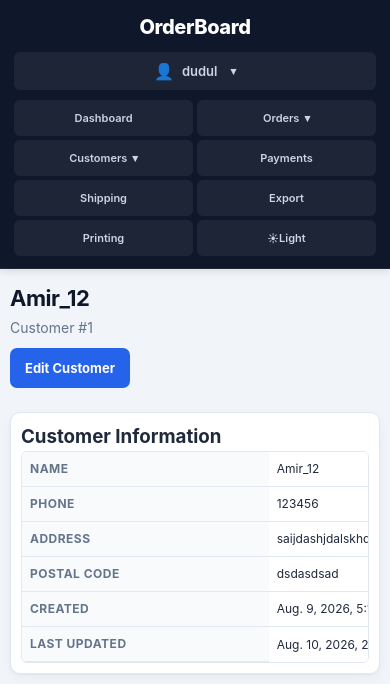
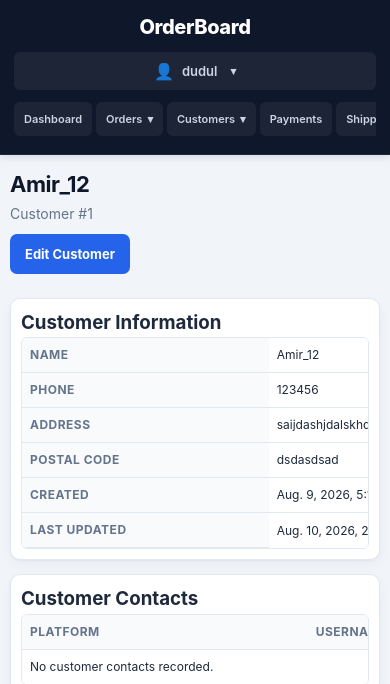
Before and after one commit to NullPickleException/OrderBoard, a Django app: page /customers/1/ in a window 390 px wide. Shown: the top 684 px of the page. Run offline with Django 5.2, Linux system fonts and the light colour scheme; a user stored in the database is signed in; data comes from the database, SQL or seed files in the repository.

Commit message:
TRIED TO FIX UI BUG MORE AGAIN 4

```diff
--- a/orderboard/templates/orderboard/base.html
+++ b/orderboard/templates/orderboard/base.html
@@ -453,69 +455,95 @@
             }
 
             /* ==========================================================
-               MAIN NAV - GRID LAYOUT (2 columns like a table)
+               MAIN NAV - SCROLLABLE HORIZONTAL ROW
                ========================================================== */
             .main-nav {
                 order: 2;
                 width: 100%;
                 margin-left: 0;
-                display: grid;
-                grid-template-columns: 1fr 1fr;
+                display: flex;
+                flex-wrap: nowrap;
+                overflow-x: auto;
+                overflow-y: hidden;
                 gap: 5px;
+                padding: 4px 0 8px 0;
                 flex-shrink: 0;
+                -webkit-overflow-scrolling: touch;
+                scrollbar-width: thin;
             }
 
-            /* All nav items fill their grid cells */
-            .main-nav > a,
+            /* Hide scrollbar but keep functionality */
+            .main-nav::-webkit-scrollbar {
+                height: 4px;
+            }
+
+            .main-nav::-webkit-scrollbar-track {
+                background: rgba(255, 255, 255, 0.05);
+                border-radius: 4px;
+            }
+
+            .main-nav::-webkit-scrollbar-thumb {
+                background: rgba(255, 255, 255, 0.2);
+                border-radius: 4px;
+            }
+
+            .main-nav::-webkit-scrollbar-thumb:hover {
+                background: rgba(255, 255, 255, 0.3);
+            }
+
+            /* All nav items stay in a row */
+            .main-nav>a,
             .nav-dropdown,
             .theme-toggle {
-                width: 100%;
+                flex: 0 0 auto;
+                width: auto;
             }
 
-            .main-nav > a,
+            .main-nav>a,
             .nav-dropdown-btn,
             .theme-toggle {
-                width: 100%;
-                height: 40px;
-                min-height: 40px;
-                padding: 6px 4px;
+                height: 38px;
+                min-height: 38px;
+                padding: 6px 12px;
                 background: rgba(255, 255, 255, 0.06);
                 text-align: center;
                 font-size: 12px;
                 white-space: nowrap;
-                overflow: hidden;
-                text-overflow: ellipsis;
                 border-radius: 6px;
-                display: flex;
+                display: inline-flex;
                 align-items: center;
                 justify-content: center;
             }
 
-            .main-nav > a:hover,
+            .main-nav>a:hover,
             .nav-dropdown-btn:hover,
             .theme-toggle:hover {
                 background: rgba(255, 255, 255, 0.12);
             }
 
-            /* Dropdown buttons take full width */
+            /* Dropdown buttons stay inline */
             .nav-dropdown {
+                flex: 0 0 auto;
                 position: relative;
             }
 
             .nav-dropdown-btn {
-                width: 100% !important;
+                width: auto !important;
             }
 
+            /* Dropdown content - floating on mobile (not static) */
             .nav-dropdown-content {
                 display: none;
-                position: static;
-                width: 100%;
-                margin-top: 4px;
-                padding: 4px;
+                position: absolute;
+                top: calc(100% + 4px);
+                left: 0;
+                min-width: 180px;
+                padding: 5px;
                 background: #ffffff;
                 border: 1px solid #e2e8f0;
                 border-radius: 6px;
-                box-shadow: none;
+                box-shadow: 0 8px 20px rgba(0, 0, 0, 0.15);
+                z-index: 2000;
             }
 
             [data-theme="dark"] .nav-dropdown-content {
@@ -567,24 +603,24 @@
            ============================================================ */
 
         @media (max-width: 480px) {
-            .main-nav {
-                grid-template-columns: 1fr 1fr;
-                gap: 4px;
-            }
-
-            .main-nav > a,
+            .main-nav>a,
             .nav-dropdown-btn,
             .theme-toggle {
                 font-size: 11px;
-                padding: 5px 3px;
-                height: 36px;
-                min-height: 36px;
+                padding: 5px 10px;
+                height: 34px;
+                min-height: 34px;
             }
 
             .account-button {
                 font-size: 13px;
                 height: 38px;
                 min-height: 38px;
+            }
+
+            .main-nav {
+                gap: 4px;
+                padding: 2px 0 6px 0;
             }
         }
 
```
Also changed, not shown: other parts of orderboard/templates/orderboard/base.html (+26 -11 lines).
